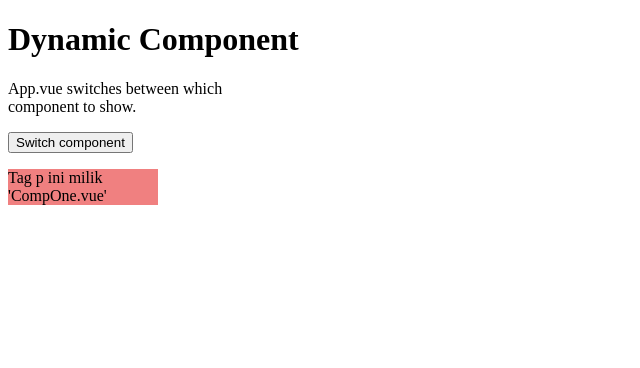
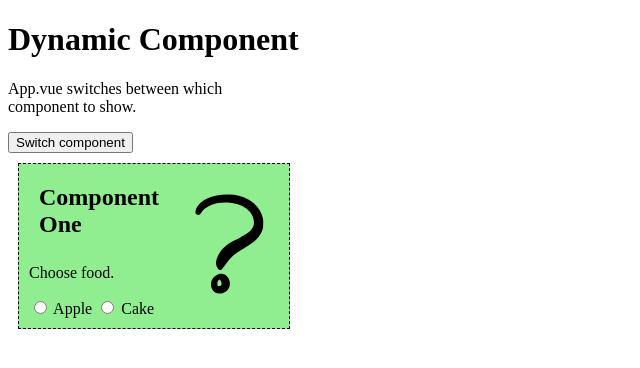
Before and after one commit to erymn/learn-vujs-w3s, a Vue app in the folder ScaleUp/firstsfc/: page / in a window 1280 px wide. Both pictures are taken after a click on the button "Switch component". Shown: the top 368 px of the page, without its empty margins (0-640 px from the left). Built offline with nearby package versions, Linux system fonts and the light colour scheme.

Commit message:
Keep Alive
<KeepAlive> tag with include and exclude

```diff
--- a/ScaleUp/firstsfc/src/App6.vue
+++ b/ScaleUp/firstsfc/src/App6.vue
@@ -3,7 +3,7 @@
     <p>App.vue switches between which component to show.</p>
     <button @click="toggleValue = !toggleValue">Switch component</button>
     <!--Digunakan untuk simpan state ketika terjadi perpindahan komponen-->
-    <KeepAlive>
+    <KeepAlive exclude="CompTwo" include="CompOne">
         <component :is="activeComp"></component>
     </KeepAlive>
 </template>
--- a/ScaleUp/firstsfc/src/components/CompOne.vue
+++ b/ScaleUp/firstsfc/src/components/CompOne.vue
@@ -1,10 +1,42 @@
 <template>
-    <p>Tag p ini milik 'CompOne.vue'</p>
+    <div>
+        <img :src="imgSrc">
+        <h2>Component One</h2>
+        <p>Choose food.</p>
+        <label>
+            <input type="radio" name="rbgFood" v-model="imgSrc" :value="'./src/assets/img_apple.svg'" />
+            Apple
+        </label>
+        <label>
+            <input type="radio" name="rbgFood" v-model="imgSrc" :value="'./src/assets/img_cake.svg'" />
+            Cake
+        </label>
+    </div>
 </template>
 
+<script>
+export default {
+    name: 'CompOne',
+    data() {
+        return {
+            imgSrc: './src/assets/img_question.svg'
+        }
+    }
+}
+</script>
+
 <style scoped>
-p {
-    background-color: lightcoral;
-    width: 150px;
+div {
+    background-color: lightgreen;
+}
+
+img {
+    float: right;
+    height: 100px;
+    margin-top: 20px;
+}
+
+label:hover {
+    cursor: pointer;
 }
 </style>
--- a/ScaleUp/firstsfc/src/components/CompTwo.vue
+++ b/ScaleUp/firstsfc/src/components/CompTwo.vue
@@ -1,5 +1,30 @@
 <template>
-    <p>Tag p ini milik 'CompTwo.vue'</p>
+    <div>
+        <h2>Component Two</h2>
+        <input type="text" v-model="msg" placeholder="Write something...">
+        <p>Your message:</p>
+        <p><strong>{{ this.msg }}</strong></p>
+    </div>
 </template>
 
-<style></style>
+<script>
+export default {
+    name: 'CompTwo',
+    data() {
+        return {
+            msg: ''
+        }
+    }
+}
+</script>
+
+<style scoped>
+div {
+    background-color: lightpink;
+}
+
+strong {
+    background-color: yellow;
+    padding: 5px;
+}
+</style>
```
Also changed, not shown: ScaleUp/firstsfc/src/assets/img_question.svg (added).
